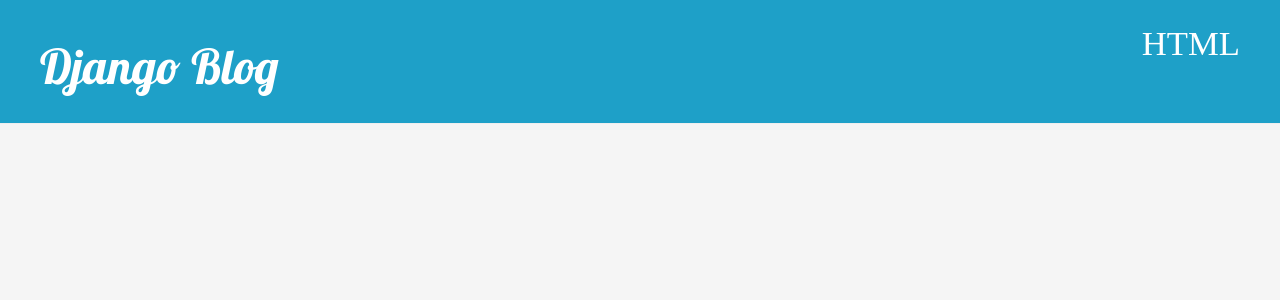
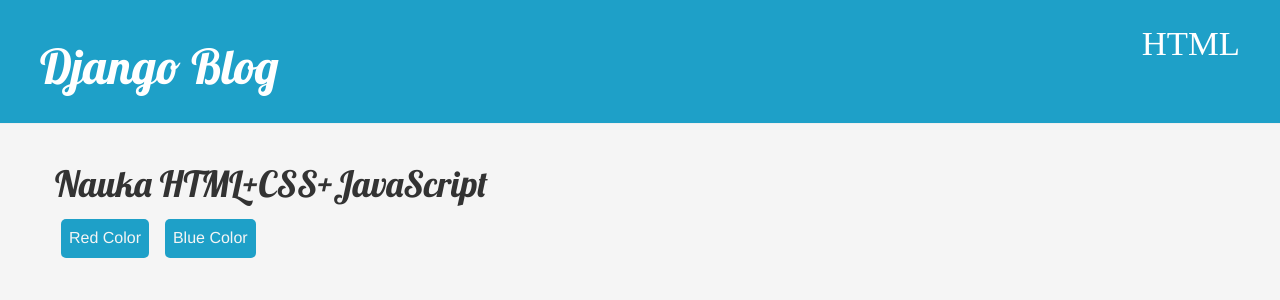
Before and after one commit to zer0cal/my_firs_blog, a Django app: page /html_tut/ in a window 1280 px wide. Shown: the top 300 px of the page. Run offline with Django 3.2, Linux system fonts and the light colour scheme; some libraries are stand-ins or nearby versions.

Commit message:
koniec!!!

```diff
--- /dev/null
+++ b/blog/static/css/styles.css
@@ -0,0 +1,9 @@
+button {
+    border: 1px;
+    border-radius: 5px;
+    background-color: #0095c2e0;
+    padding: 8px;
+    color: whitesmoke;
+    font-size: 12pt;
+    margin: 6px;
+}
--- a/blog/templates/blog/base.html
+++ b/blog/templates/blog/base.html
@@ -8,6 +8,7 @@
     <link rel="stylesheet" href="//maxcdn.bootstrapcdn.com/bootstrap/3.2.0/css/bootstrap-theme.min.css">
     <link href='//fonts.googleapis.com/css?family=Lobster&subset=latin,latin-ext' rel='stylesheet' type='text/css'>
     <link rel="stylesheet" href="{% static 'css/blog.css' %}">
+    <link rel="stylesheet" href="{% static 'css/styles.css' %}">
 </head>
 
 <body>
--- a/blog/templates/blog/html_tut.html
+++ b/blog/templates/blog/html_tut.html
@@ -1,5 +1,9 @@
 {% extends 'blog/base.html' %}
 
 {% block content %}
-
+<div>
+    <h1 id="tyt">Nauka HTML+CSS+JavaScript</h1>
+    <button onclick="document.getElementById('tyt').style='color: red;'">Red Color</button>
+    <button onclick="document.getElementById('tyt').style='color: blue;'">Blue Color</button>
+</div>
 {% endblock %}
```
